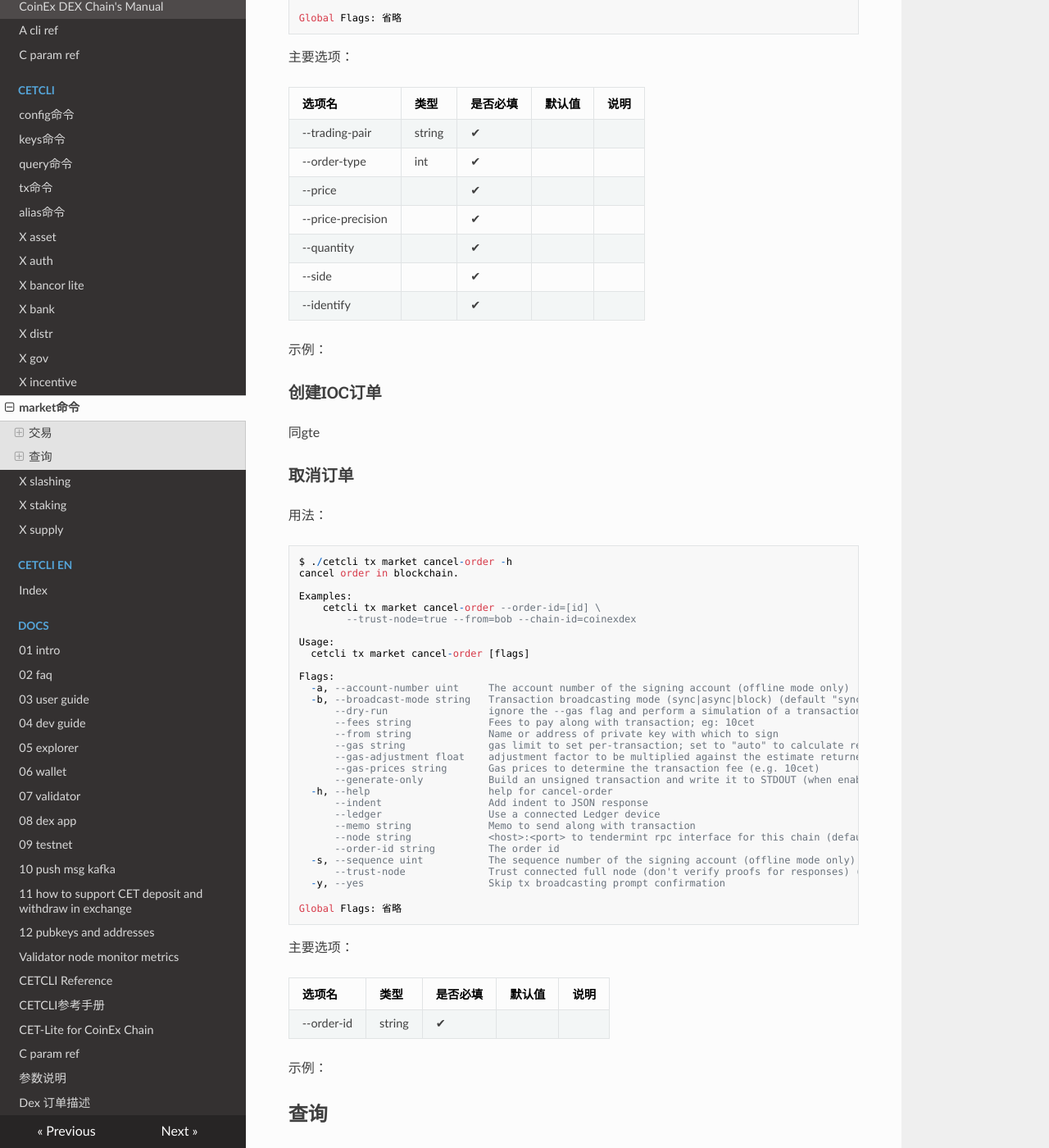
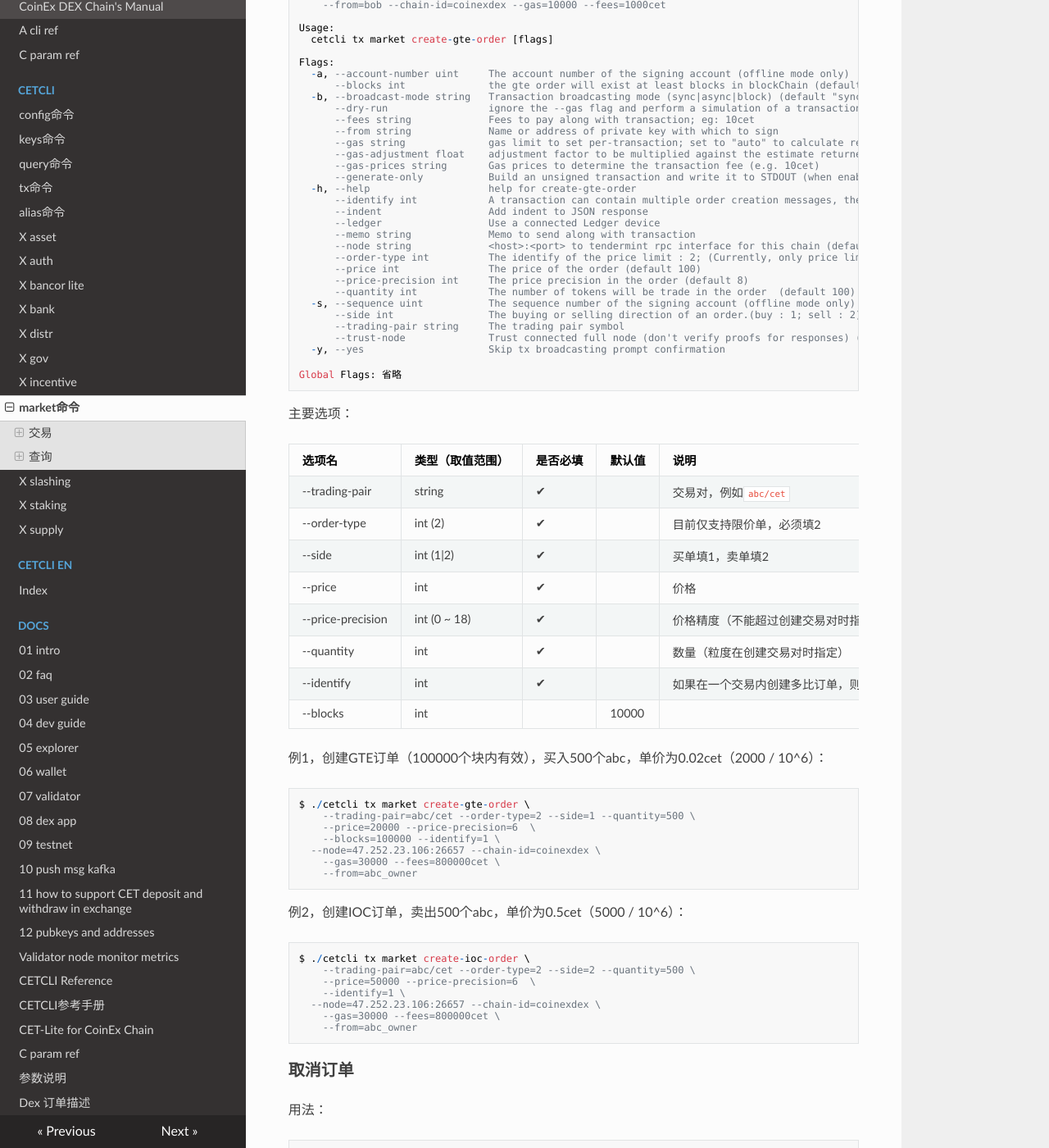
Before and after one commit to coinexchain/dex-manual, an MkDocs documentation site: the page built from docs/cetcli/x_market.md, in a window 1280 px wide and 1400 px high, scrolled down 3930 px. Shown: the whole window at 82% size. Built offline with MkDocs 1.6.1, drawn with Linux system fonts in a browser that asks for light colours; nearby versions of some CDN libraries; some of the changed text lies outside the part shown.

Commit message:
Update x_market.md

````diff
--- a/docs/cetcli/x_market.md
+++ b/docs/cetcli/x_market.md
@@ -75,20 +75,28 @@ Global Flags: 省略
 
 主要选项：
 
-| 选项名            | 类型   | 是否必填 | 默认值 | 说明 |
-| ----------------- | ------ | -------- | ------ | ---- |
-| --money           | string | ✔        |        |      |
-| --stock           | string | ✔        |        |      |
-| --price-precision | int    | ✔        |        |      |
-| --order-precision | int    |          | 0      |      |
+| 选项名            | 类型（取值范围） | 是否必填 | 默认值 | 说明                                                         |
+| ----------------- | ---------------- | -------- | ------ | ------------------------------------------------------------ |
+| --stock           | string           | ✔        |        | 基础Token（必须是已发行Token，比如[cat](https://explorer.coinex.org/tokens/cat)，且交易发起者必须是该Token的发行者） |
+| --money           | string           | ✔        |        | 计价Token（必须是已发行Token，比如[cet](https://explorer.coinex.org/tokens/cet)） |
+| --price-precision | int (0 ~ 18)     | ✔        |        | 价格精度，控制下单时的价格精度                               |
+| --order-precision | int (0 ~ 8)      |          | 0      | 数量精度，控制下单时的数量粒度                               |
 
-示例：
+例1，创建`abc/cet`交易对，下单时价格精度不能大于8，下单时数量必须是100（10^2）的倍数：
+
+```
+$ ./cetcli tx market create-trading-pair \
+	--stock=abc --money=cet --price-precision=8 --order-precision=2 \
+	--node=47.252.23.106:26657 --chain-id=coinexdex \
+	--gas=30000 --fees=800000cet \
+	--from=abc_owner
+```
 
 
 
 ### 修改交易对价格精度
 
-用法：
+创建交易对后，修改其价格精度。用法：
 
 ```
 $ ./cetcli tx market modify-price-precision -h
@@ -128,18 +136,26 @@ Global Flags: 省略
 
 主要选项：
 
-| 选项名            | 类型   | 是否必填 | 默认值 | 说明 |
-| ----------------- | ------ | -------- | ------ | ---- |
-| --trading-pair    | string | ✔        |        |      |
-| --price-precision | int    | ✔        |        |      |
+| 选项名            | 类型         | 是否必填 | 默认值 | 说明                  |
+| ----------------- | ------------ | -------- | ------ | --------------------- |
+| --trading-pair    | string       | ✔        |        | 交易对，例如`abc/cet` |
+| --price-precision | int (0 ~ 18) | ✔        |        | 新的价格精度          |
 
-示例：
+例1，修改`abc/cet`的价格精度：
+
+```
+$ ./cetcli tx market modify-price-precision \
+	--trading-pair=abc/cet --price-precision=10 \
+	--node=47.252.23.106:26657 --chain-id=coinexdex \
+	--gas=30000 --fees=800000cet \
+	--from=abc_owner
+```
 
 
 
 ### 取消交易对
 
-用法：
+下线交易对，用法：
 
 ```
 $ ./cetcli tx market cancel-trading-pair -h
@@ -179,20 +195,27 @@ Global Flags: 省略
 
 主要选项：
 
-| 选项名         | 类型   | 是否必填 | 默认值 | 说明 |
-| -------------- | ------ | -------- | ------ | ---- |
-| --trading-pair | string | ✔        |        |      |
-| --time         | int    | ✔        |        |      |
+| 选项名         | 类型   | 是否必填 | 默认值 | 说明                                              |
+| -------------- | ------ | -------- | ------ | ------------------------------------------------- |
+| --trading-pair | string | ✔        |        | 交易对，例如`abc/cet`                             |
+| --time         | int    | ✔        |        | 下线时间（Unix时间戳，单位是纳秒，且至少在7天后） |
 
-示例：
+例1，十天后将`abc/cet`下线：
+
+```
+$ time=`python -c "import time; print(int((time.time() + 10*24*3600)*1000000000))"`
+$ ./cetcli tx market cancel-trading-pair \
+	--trading-pair=abc/cet --time=$time \
+	--node=47.252.23.106:26657 --chain-id=coinexdex \
+	--gas=30000 --fees=800000cet \
+	--from=abc_owner
+```
 
 
 
+### 创建订单
 
-
-### 创建GTE订单
-
-用法：
+目前可以创建两种类型的订单：**GTE**（Good Till Expire）、**IOC**（Immediate Or Cancel）。GTE订单通过`create-gte-order`命令创建，IOC订单通过`create-ioc-order`命令创建。除了创建的订单类型不一样之外，这两个命令的用法是完全一样的，以`create-gte-order`为例：
 
 ```
 $ ./cetcli tx market create-gte-order -h
@@ -239,23 +262,40 @@ Global Flags: 省略
 
 主要选项：
 
-| 选项名            | 类型   | 是否必填 | 默认值 | 说明 |
-| ----------------- | ------ | -------- | ------ | ---- |
-| --trading-pair    | string | ✔        |        |      |
-| --order-type      | int    | ✔        |        |      |
-| --price           |        | ✔        |        |      |
-| --price-precision |        | ✔        |        |      |
-| --quantity        |        | ✔        |        |      |
-| --side            |        | ✔        |        |      |
-| --identify        |        | ✔        |        |      |
+| 选项名            | 类型（取值范围） | 是否必填 | 默认值 | 说明                                                   |
+| ----------------- | ---------------- | -------- | ------ | ------------------------------------------------------ |
+| --trading-pair    | string           | ✔        |        | 交易对，例如`abc/cet`                                  |
+| --order-type      | int (2)          | ✔        |        | 目前仅支持限价单，必须填2                              |
+| --side            | int (1\|2)       | ✔        |        | 买单填1，卖单填2                                       |
+| --price           | int              | ✔        |        | 价格                                                   |
+| --price-precision | int (0 ~ 18)     | ✔        |        | 价格精度（不能超过创建交易对时指定的精度）             |
+| --quantity        | int              | ✔        |        | 数量（粒度在创建交易对时指定）                         |
+| --identify        | int              | ✔        |        | 如果在一个交易内创建多比订单，则需要该字段唯一标识订单 |
+| --blocks          | int              |          | 10000  |                                                        |
 
-示例：
+例1，创建GTE订单（100000个块内有效），买入500个abc，单价为0.02cet（2000 / 10^6）：
 
+```
+$ ./cetcli tx market create-gte-order \
+	--trading-pair=abc/cet --order-type=2 --side=1 --quantity=500 \
+	--price=20000 --price-precision=6  \
+	--blocks=100000 --identify=1 \
+  --node=47.252.23.106:26657 --chain-id=coinexdex \
+	--gas=30000 --fees=800000cet \
+	--from=abc_owner
+```
 
+例2，创建IOC订单，卖出500个abc，单价为0.5cet（5000 / 10^6）：
 
-### 创建IOC订单
-
-同gte
+```
+$ ./cetcli tx market create-ioc-order \
+	--trading-pair=abc/cet --order-type=2 --side=2 --quantity=500 \
+	--price=50000 --price-precision=6  \
+	--identify=1 \
+  --node=47.252.23.106:26657 --chain-id=coinexdex \
+	--gas=30000 --fees=800000cet \
+	--from=abc_owner
+```
 
 
 
@@ -299,13 +339,18 @@ Global Flags: 省略
 
 主要选项：
 
-| 选项名     | 类型   | 是否必填 | 默认值 | 说明 |
-| ---------- | ------ | -------- | ------ | ---- |
-| --order-id | string | ✔        |        |      |
+| 选项名     | 类型   | 是否必填 | 默认值 | 说明   |
+| ---------- | ------ | -------- | ------ | ------ |
+| --order-id | string | ✔        |        | 订单ID |
 
-示例：
+例1，取消订单：
 
-
+```
+$ ./cetcli tx market cancel-order --order-id=[id] \
+	--node=47.252.23.106:26657 --chain-id=coinexdex \
+	--gas=30000 --fees=800000cet \
+	--from=abc_owner
+```
 
 
 
@@ -348,6 +393,25 @@ Flags:  省略
 Global Flags: 省略
 ```
 
+例1，查询CoinEx链主网market相关参数：
+
+```
+$ ./cetcli query market params --node=47.252.23.106:26657 --chain-id=coinexdex
+{
+  "create_market_fee": "1000000000000",
+  "fixed_trade_fee": "1000000",
+  "market_min_expired_time": "604800000000000",
+  "gte_order_lifetime": "100000",
+  "gte_order_feature_fee_by_blocks": "10",
+  "max_executed_price_change_ratio": "25",
+  "market_fee_rate": "10",
+  "market_fee_min": "1000000",
+  "fee_for_zero_deal": "1000000"
+}
+```
+
+参数详细解释见[参数说明文档](../docs/C_param_ref_cn.md)。
+
 
 
 ### 查询链上全部交易对
@@ -369,7 +433,22 @@ Flags:  省略
 Global Flags: 省略
 ```
 
+例1，查询CoinEx主网交易对列表：
 
+```
+./cetcli query market trading-pairs --node=47.252.23.106:26657 --chain-id=coinexdex
+[
+  {
+    "creator": "coinex13apesrc22aa2enl56fnz563v9fgzxwpm03prlm",
+    "stock": "dac",
+    "money": "cet",
+    "price_precision": "8",
+    "last_executed_price": "2.000000200000000000",
+    "order_precision": "0"
+  },
+  ...
+]
+```
 
 
 
@@ -394,17 +473,30 @@ Global Flags: 省略
 
 主要参数：
 
-| 参数  | 类型   | 是否必填 | 默认值 | 说明 |
-| ----- | ------ | -------- | ------ | ---- |
-| 参数1 | string | ✔        |        |      |
+| 参数  | 类型   | 是否必填 | 默认值 | 说明   |
+| ----- | ------ | -------- | ------ | ------ |
+| 参数1 | string | ✔        |        | 交易对 |
 
-示例：
+例1，查询CoinEx主网：
+
+```
+./cetcli query market trading-pair dac/cet \
+	--node=47.252.23.106:26657 --chain-id=coinexdex
+{
+  "creator": "coinex13apesrc22aa2enl56fnz563v9fgzxwpm03prlm",
+  "stock": "dac",
+  "money": "cet",
+  "price_precision": "8",
+  "last_executed_price": "2.000000200000000000",
+  "order_precision": "0"
+}
+```
 
 
 
 ### 查询订单列表
 
-用法：
+查询某地址的全部（有效）订单，用法：
 
 ```
 $ ./cetcli query market order-list -h
@@ -425,15 +517,20 @@ Global Flags: 省略
 
 | 参数  | 类型   | 是否必填 | 默认值 | 说明 |
 | ----- | ------ | -------- | ------ | ---- |
-| 参数1 | string | ✔        |        |      |
+| 参数1 | string | ✔        |        | 地址 |
 
-示例：
+例1，在CoinEx主网查询某地址下的全部订单：
+
+```
+$ ./cetcli query market order-list coinex1ghuesxfc9g587arf3zcefxntjm9ctsl3703man \
+	--node=47.252.23.106:26657 --chain-id=coinexdex
+```
 
 
 
 ### 查询指定订单
 
-用法：
+根据订单ID查询订单，用法：
 
 ```
 $ ./cetcli query market order-info -h
@@ -452,8 +549,13 @@ Global Flags: 省略
 
 主要参数：
 
-| 参数  | 类型   | 是否必填 | 默认值 | 说明 |
-| ----- | ------ | -------- | ------ | ---- |
-| 参数1 | string | ✔        |        |      |
+| 参数  | 类型   | 是否必填 | 默认值 | 说明   |
+| ----- | ------ | -------- | ------ | ------ |
+| 参数1 | string | ✔        |        | 订单ID |
 
-示例：
+例：
+
+```
+$ ./cetcli query market order-info <id> \
+	--node=47.252.23.106:26657 --chain-id=coinexdex
+```
````
